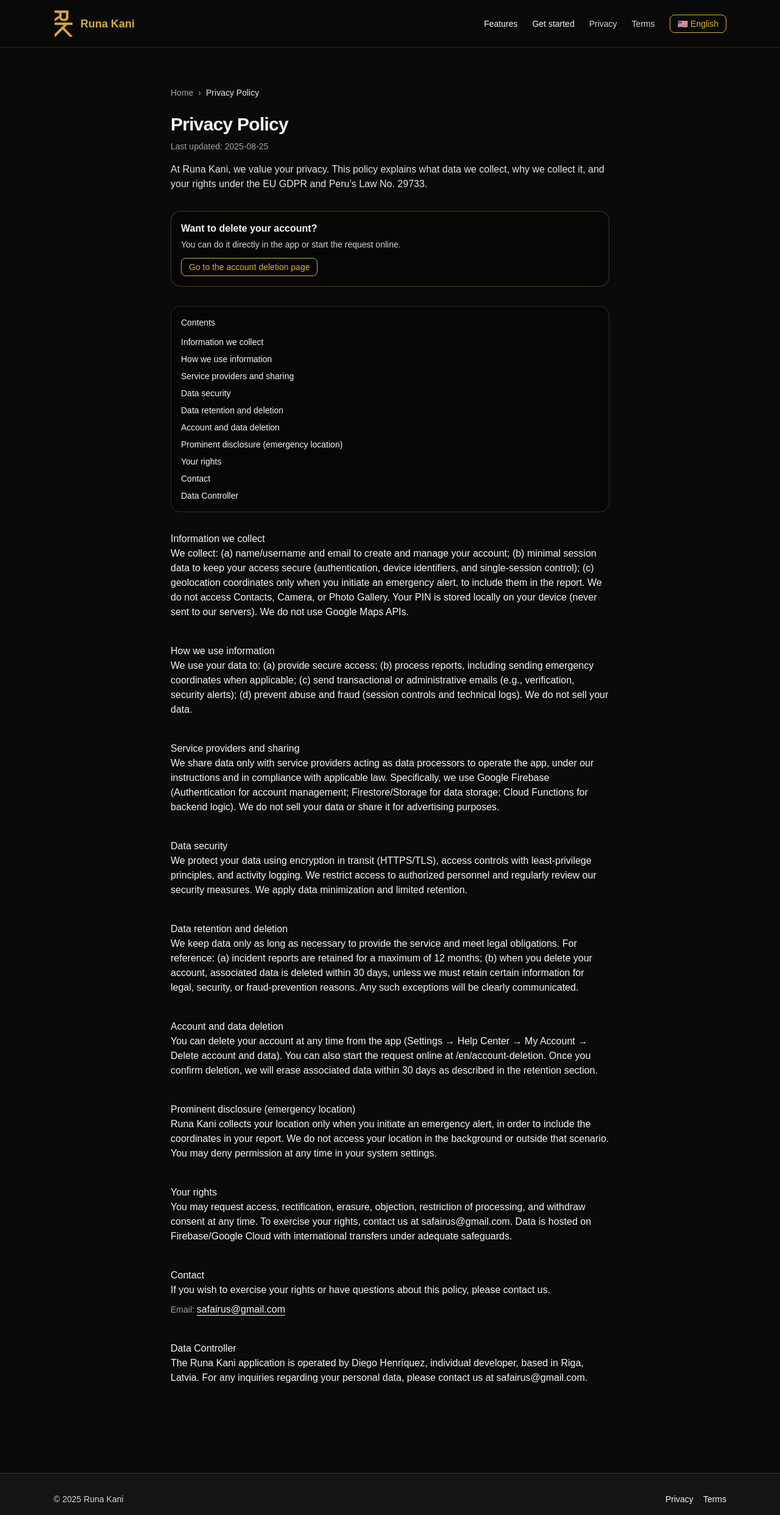
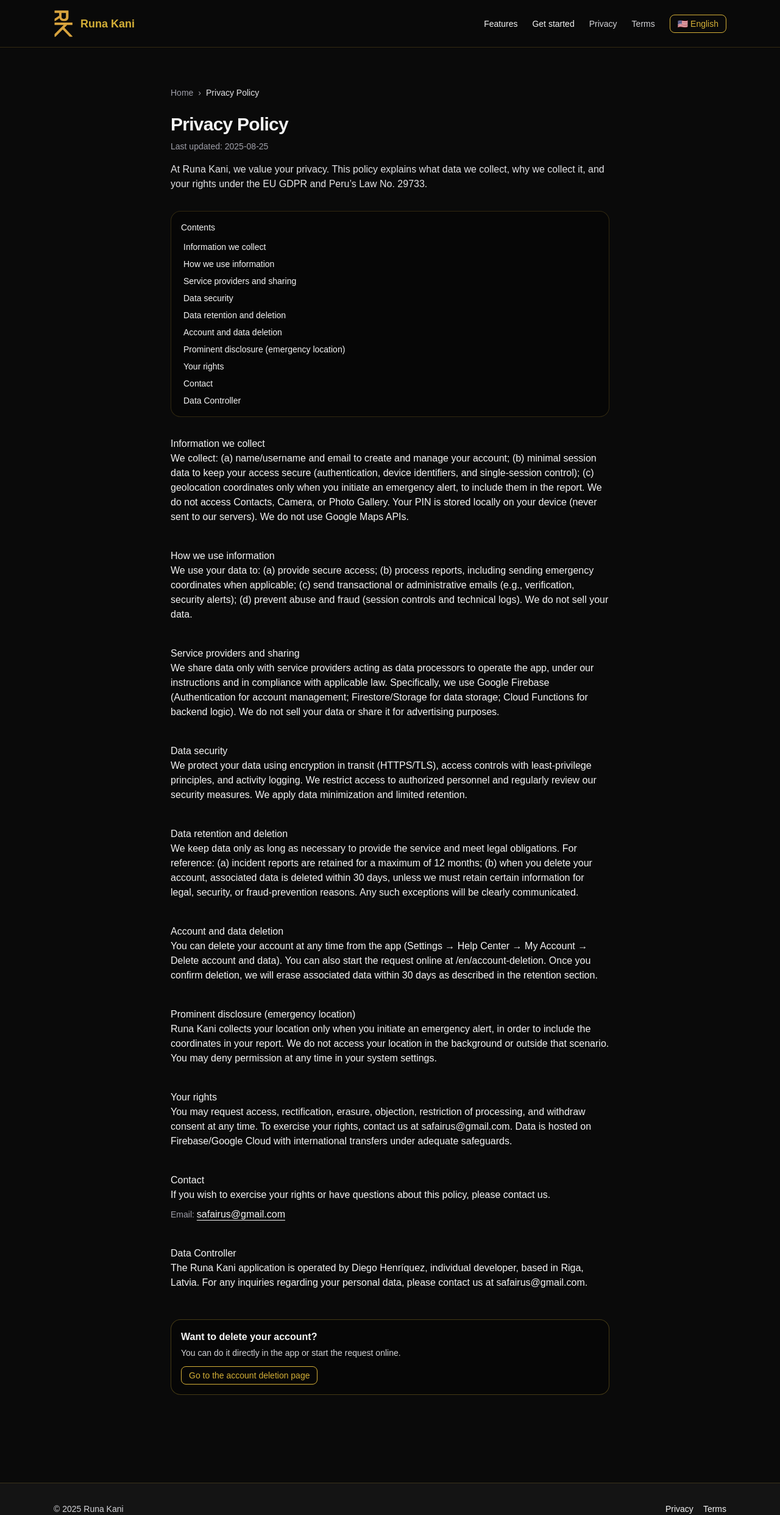
Before and after one commit to Diego5HZ/runa-kani-web, a Next.js app: page /en/privacy in a window 1280 px wide. Shown: the top 2485 px of the page at 61% size. Built offline with nearby package versions, Linux system fonts and the light colour scheme.

Commit message:
feature: on PP added the account-deletion details and general refinement

```diff
--- a/app/[locale]/privacy/page.tsx
+++ b/app/[locale]/privacy/page.tsx
@@ -52,30 +52,25 @@ export default async function PrivacyPage({
         <p className="mt-4 text-zinc-200">{t("intro")}</p>
       </header>
 
-      {/* Callout de eliminación */}
-      <div className="mb-8 rounded-2xl border border-rk-gold/30 bg-black/30 p-4">
-        <h2 className="text-base font-semibold">{t("ctaDeletionHelpTitle")}</h2>
-        <p className="mt-1 text-sm text-zinc-300">{t("ctaDeletionHelpText")}</p>
-        <Link
-          href={accountDeletionHref}
-          className="inline-block mt-3 rounded-lg border border-rk-gold px-3 py-1 text-sm text-rk-gold hover:bg-rk-gold hover:text-black transition"
-        >
-          {t("ctaDeletionHelpLink")}
-        </Link>
-      </div>
-
-      {/* TOC */}
+      {/* TOC retraíble */}
       <aside aria-label={t("toc")} className="mb-8 rounded-2xl border border-rk-gold/20 bg-black/30 p-4">
-        <h2 className="text-sm font-medium mb-3">{t("toc")}</h2>
-        <ul className="space-y-2 text-sm">
+        <details open>
+          <summary className="text-sm font-medium cursor-pointer select-none list-none">
+            {t("toc")}
+          </summary>
+          <ul className="mt-3 space-y-2 text-sm pl-1">
             {sections.map(s => (
               <li key={s.id}>
-              <a href={`#${s.id}`} className="hover:text-rk-gold underline-offset-4 hover:underline">
+                <a
+                  href={`#${s.id}`}
+                  className="hover:text-rk-gold underline-offset-4 hover:underline"
+                >
                   {s.title}
                 </a>
               </li>
             ))}
           </ul>
+        </details>
       </aside>
 
       {/* Contenido */}
@@ -134,6 +129,18 @@ export default async function PrivacyPage({
         <h2>{t("controllerTitle")}</h2>
         <p>{t("controllerText")}</p>
       </section>
+
+      {/* Callout de eliminación (al final) */}
+      <div className="mt-12 rounded-2xl border border-rk-gold/30 bg-black/30 p-4">
+        <h3 className="text-base font-semibold">{t("ctaDeletionHelpTitle")}</h3>
+        <p className="mt-1 text-sm text-zinc-300">{t("ctaDeletionHelpText")}</p>
+        <Link
+          href={accountDeletionHref}
+          className="inline-block mt-3 rounded-lg border border-rk-gold px-3 py-1 text-sm text-rk-gold hover:bg-rk-gold hover:text-black transition"
+        >
+          {t("ctaDeletionHelpLink")}
+        </Link>
+      </div>
     </article>
   );
 }
```
Lines whose indentation alone changed are shown as unchanged.
